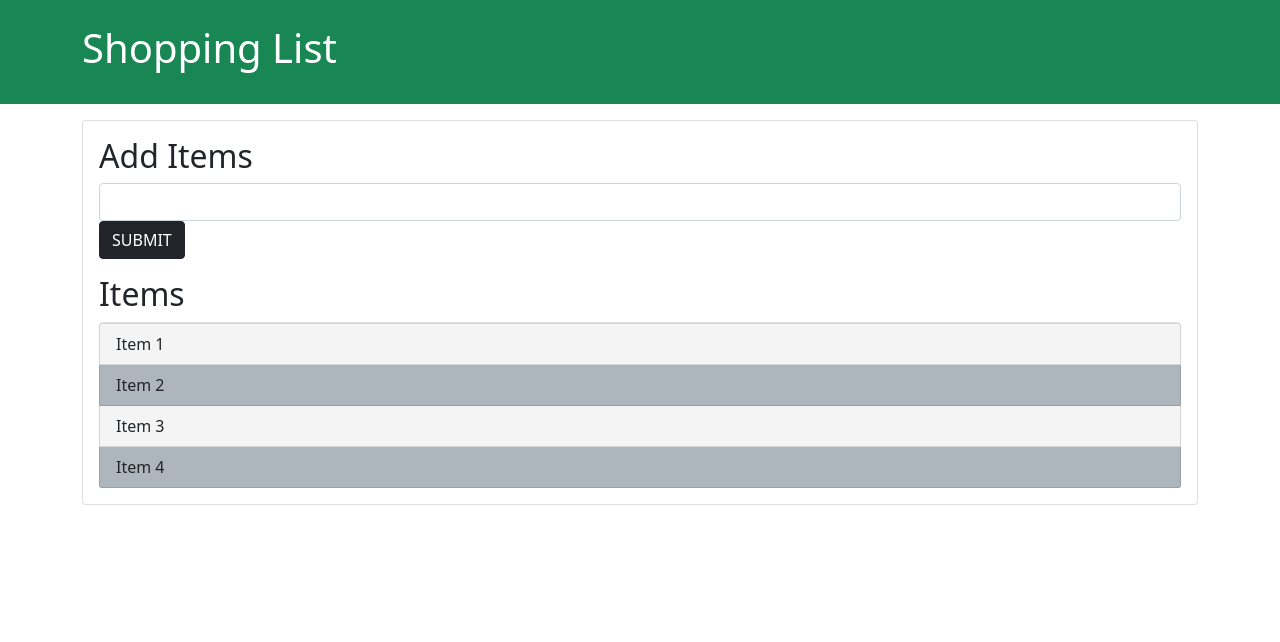
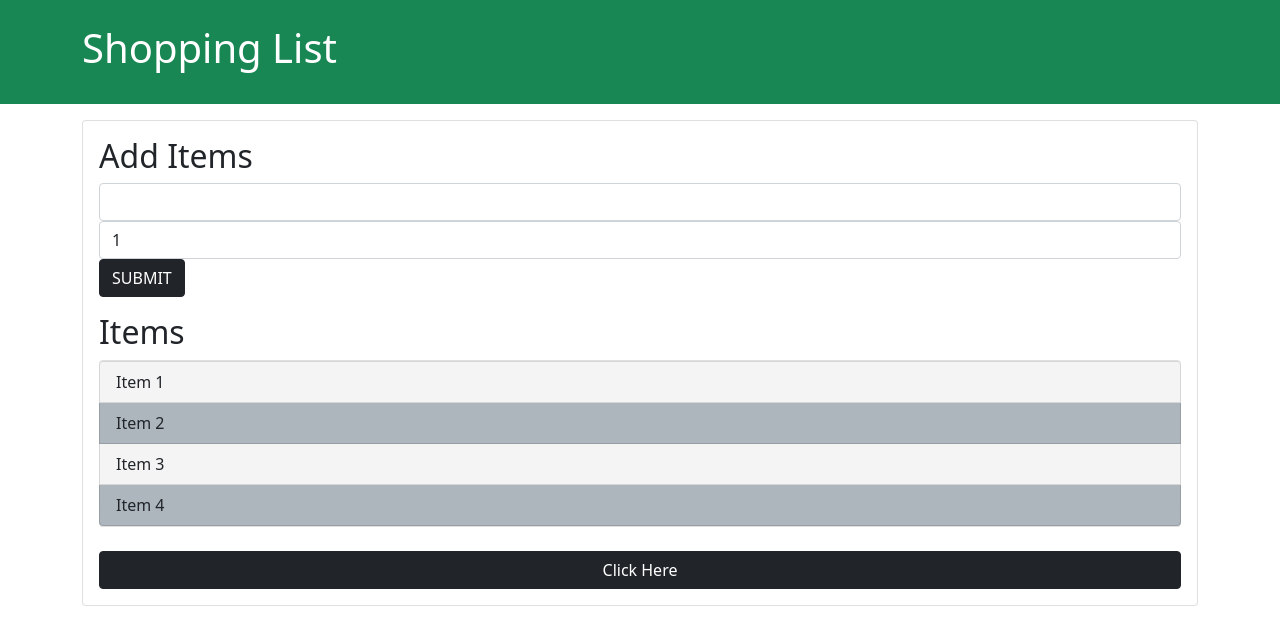
Before and after one commit to kellihsf/DOM_Shopping_List_App, a plain HTML site: page index.html in a window 1280 px wide. Drawn offline with nearby package versions, Linux system fonts and the light colour scheme.

Commit message:
Added Select dropdown

```diff
--- a/index.html
+++ b/index.html
@@ -23,6 +23,13 @@
         <h2 class="title">Add Items</h2>
         <form class="form-inline mb-3">
           <input type="text" class="form-control mr-2" />
+
+          <select class="form-control mr-2">
+            <option value="1">1</option>
+            <option value="2">2</option>
+            <option value="3">3</option>
+          </select>
+
           <input type="submit" class="btn btn-dark" value="Submit" />
         </form>
         <h2>Items</h2>
@@ -32,6 +39,10 @@
           <li class="list-group-item">Item 3</li>
           <li class="list-group-item">Item 4</li>
         </ul>
+        <div id="output"></div>
+        <br>
+        <button class="btn btn-dark btn-block" id="button">Click Here</button>
+
       </div>
     </div>
     <script src="dom.js"></script>
```
